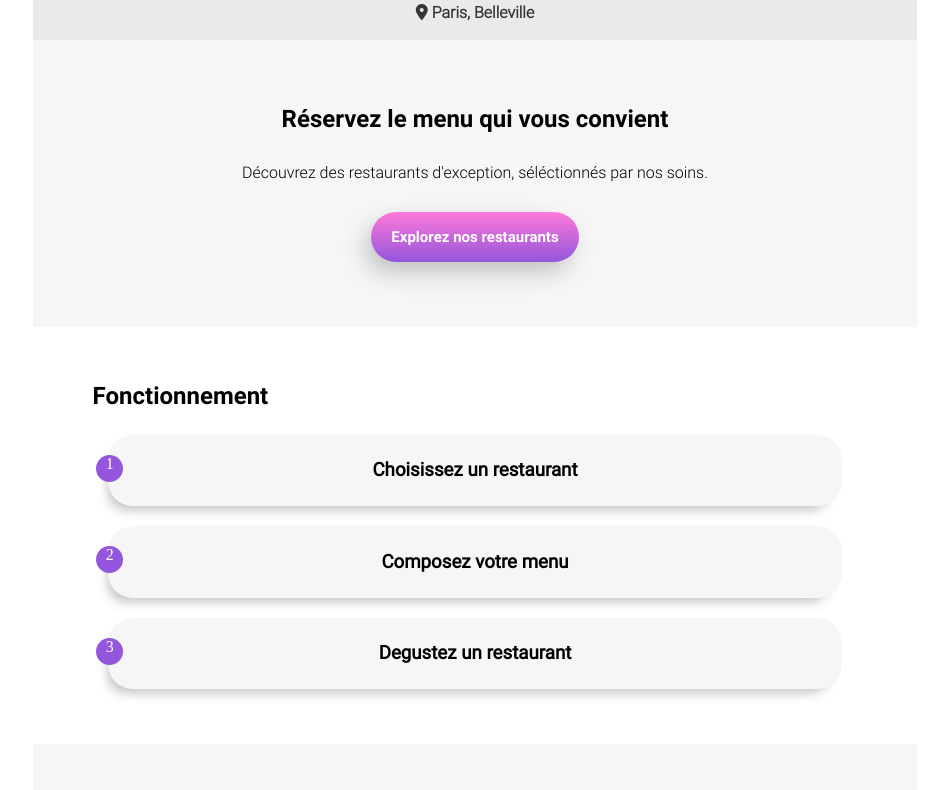
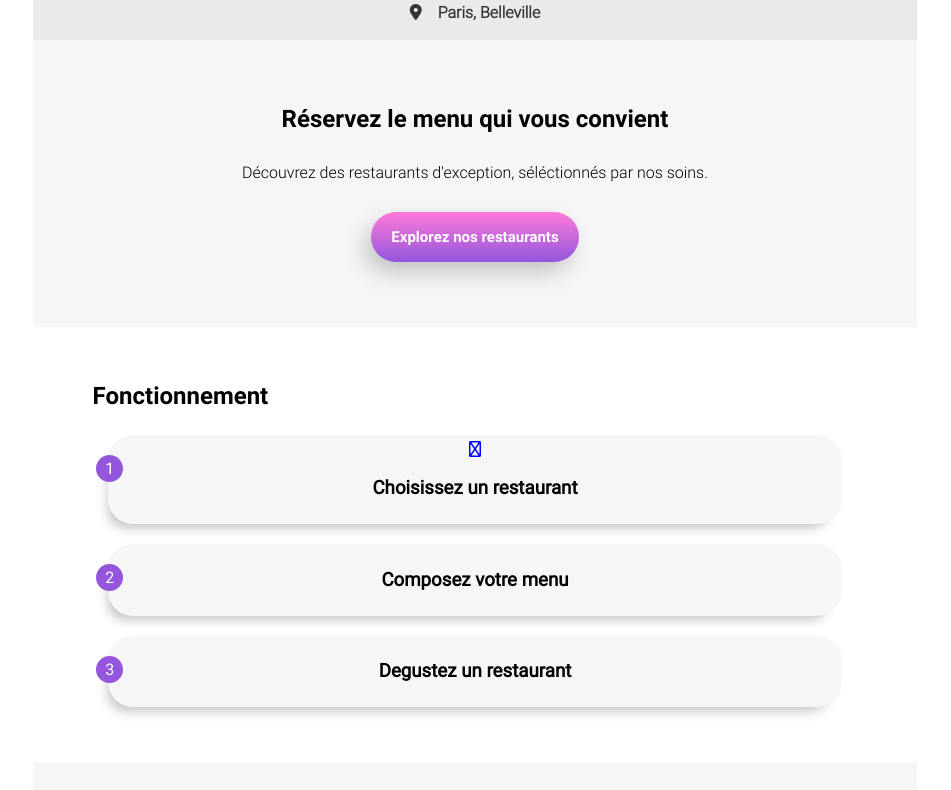
Before and after one commit to BerangerCassard/P3---Ohmyfood, a website: page index.html in a window 1280 px wide. Shown: the part 60-850 px from the top of the page, without its empty margins (165-1116 px from the left). Drawn offline with Linux system fonts and the light colour scheme; a web font is replaced by a local one.

Commit message:
add ID in operation bloc

```diff
--- a/sass/1.utils/_mixins.scss
+++ b/sass/1.utils/_mixins.scss
@@ -8,6 +8,10 @@
     position: absolute;
     top: 20px;
     left:-12px;
+    display: flex;
+    justify-content: center;
+    align-items: center;
+    font-family: roboto-regular;
 }
 
 @mixin bloc-operation {
--- a/sass/5.Layout/_header.scss
+++ b/sass/5.Layout/_header.scss
@@ -1,5 +1,6 @@
 .header {
-    box-shadow: 1px 6px 7px -1px rgba(0,0,0,0.29);
+    box-shadow: 1px 6px 7px -1px rgba(53,53,53,0.29);
+    position: relative;
 
     & H1 {
         text-align: center;
--- a/sass/6.Pages/_home.scss
+++ b/sass/6.Pages/_home.scss
@@ -3,6 +3,10 @@
     background-color: #eaeaea;
     color: #353535;
     padding: 8px 0;
+
+    & i {
+        margin-right: 12px;
+    }
 }
 
 .hero {
@@ -22,14 +26,14 @@
     &__step1 {
         @include bloc-operation;
 
-        // &:hover {
-        //     background-color: $primary-color;
-        //     opacity: 0.1;
-        // }
+        &:hover {
+            background-color: #ded0efc2;
+        }
 
         &::before {
             font-family: "Font Awesome 5 free";
-            // content: "\f3fa";
+            content: "\f3fa";
+            color: blue;
         }
 
         &--number {
```
Also changed, not shown: public/css/style.css, 1 other file.
